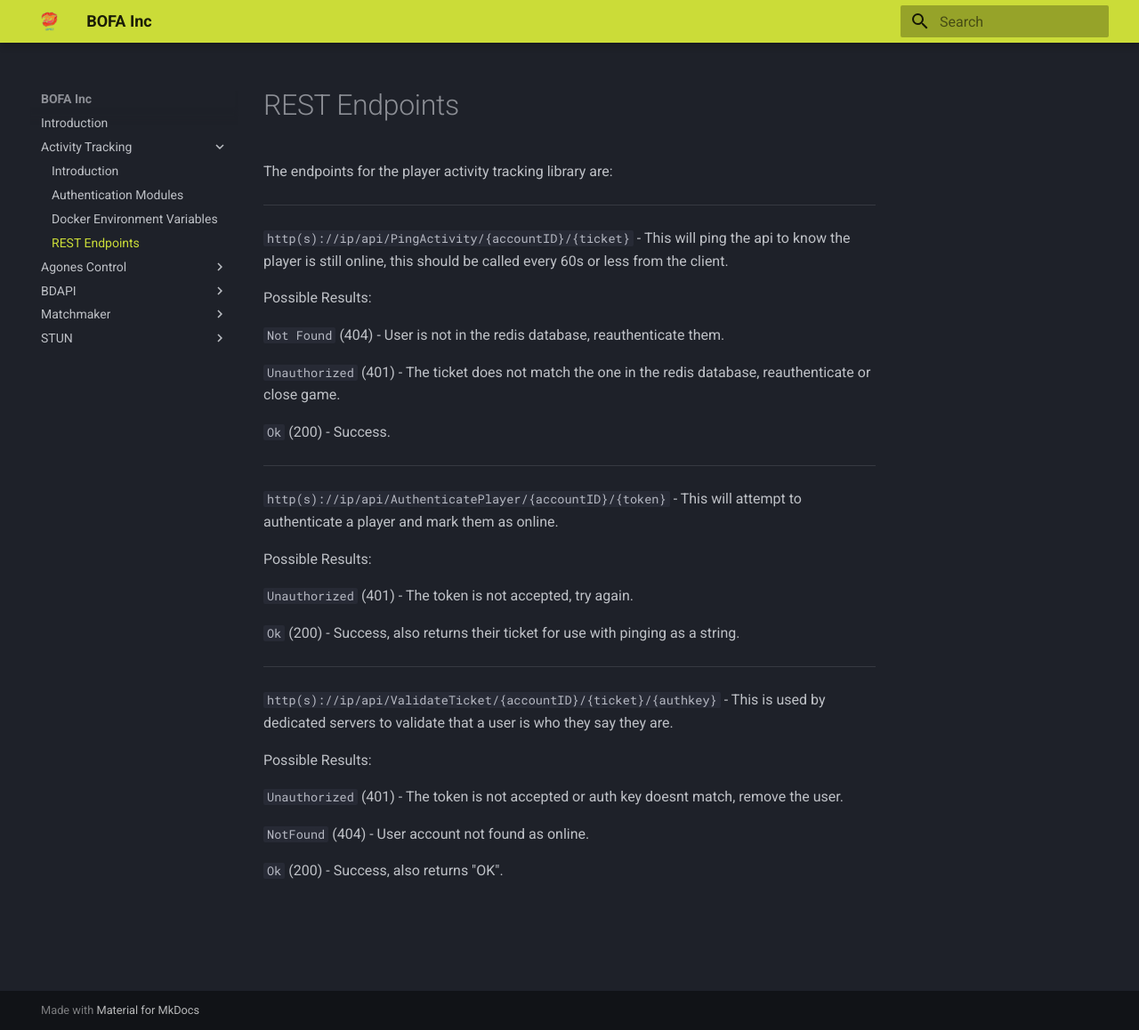
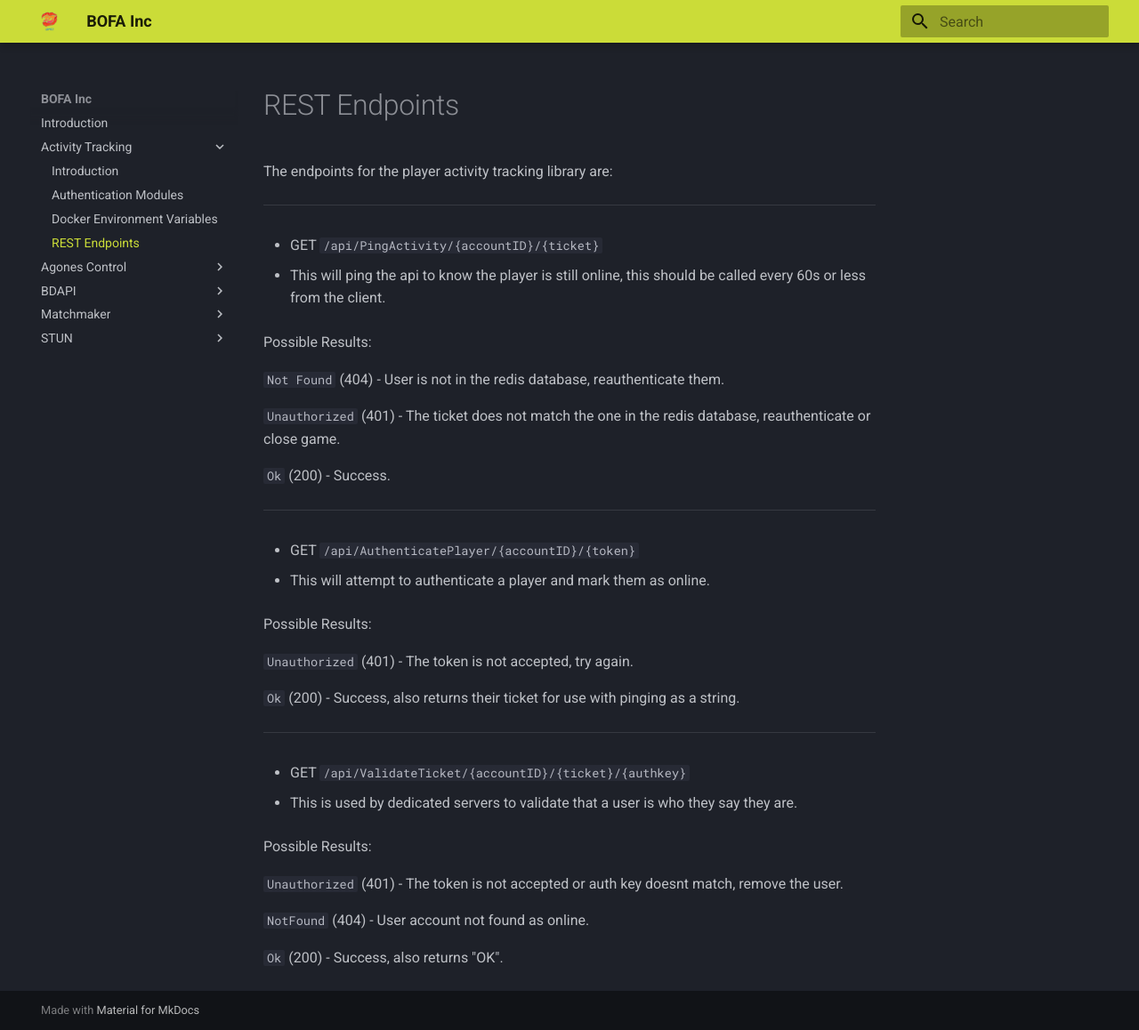
Before and after one commit to Big-Dream-Studios/Big-Dream-Studios.github.io, an MkDocs documentation site: the page built from docs/Activity Tracking/endpoints.md, in a window 1280 px wide and 1158 px high. Shown: the whole window at 89% size. Built offline with MkDocs 1.6.1 and Material for MkDocs 9.7.7, drawn with Linux system fonts in a browser that asks for light colours.

Commit message:
Update endpoints.md

```diff
--- a/docs/Activity Tracking/endpoints.md
+++ b/docs/Activity Tracking/endpoints.md
@@ -4,7 +4,9 @@ The endpoints for the player activity tracking library are:
 
 --------------
 
-`http(s)://ip/api/PingActivity/{accountID}/{ticket}` - This will ping the api to know the player is still online, this should be called every 60s or less from the client.
+* GET `/api/PingActivity/{accountID}/{ticket}`
+
+ - This will ping the api to know the player is still online, this should be called every 60s or less from the client.
 
 Possible Results:
 
@@ -16,7 +18,9 @@ Possible Results:
 
 --------------
 
-`http(s)://ip/api/AuthenticatePlayer/{accountID}/{token}` - This will attempt to authenticate a player and mark them as online.
+* GET `/api/AuthenticatePlayer/{accountID}/{token}`
+
+ - This will attempt to authenticate a player and mark them as online.
 
 Possible Results:
 
@@ -26,7 +30,9 @@ Possible Results:
 
 --------------
 
-`http(s)://ip/api/ValidateTicket/{accountID}/{ticket}/{authkey}` - This is used by dedicated servers to validate that a user is who they say they are.
+* GET `/api/ValidateTicket/{accountID}/{ticket}/{authkey}`
+
+ - This is used by dedicated servers to validate that a user is who they say they are.
 
 Possible Results:
 
```
